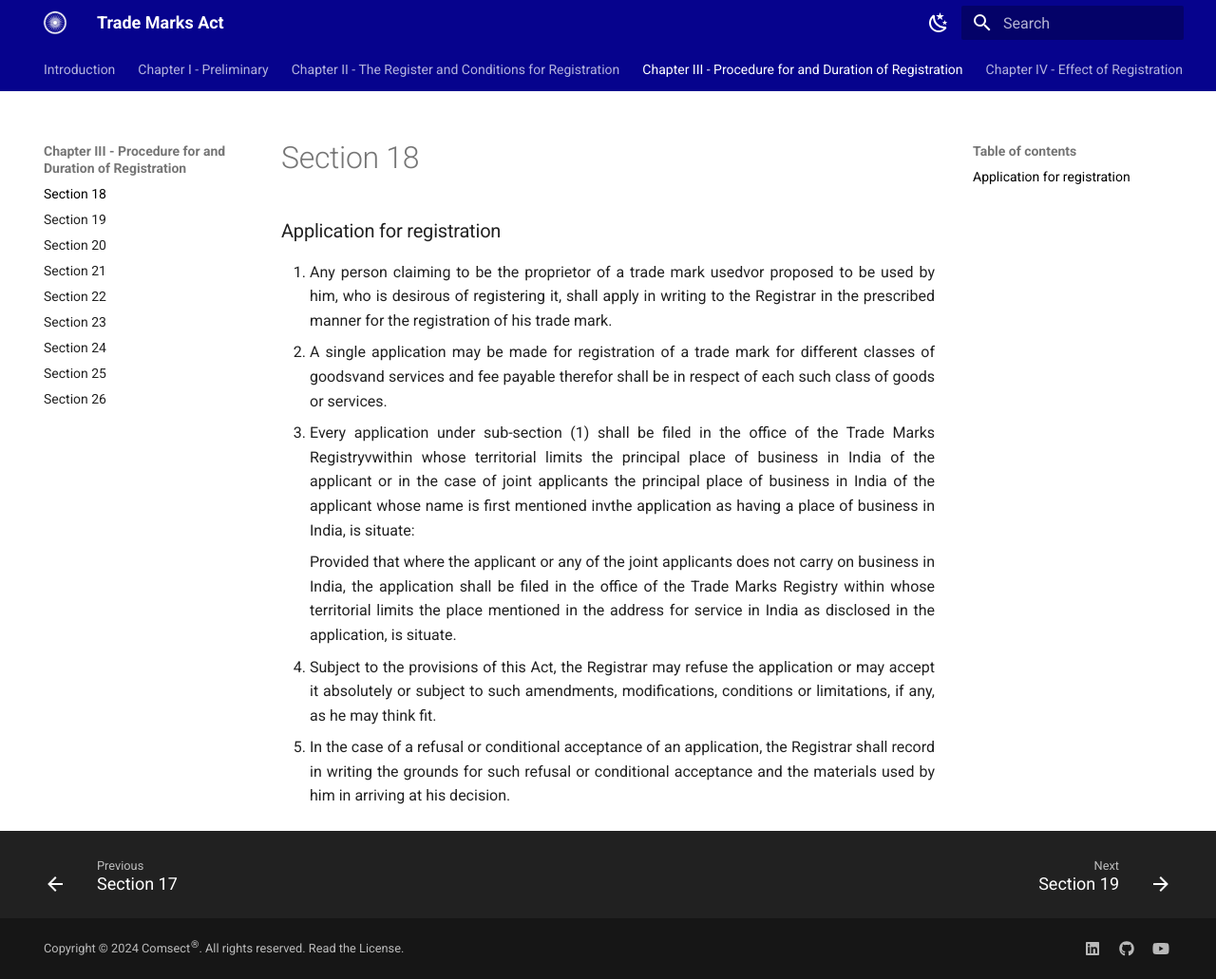
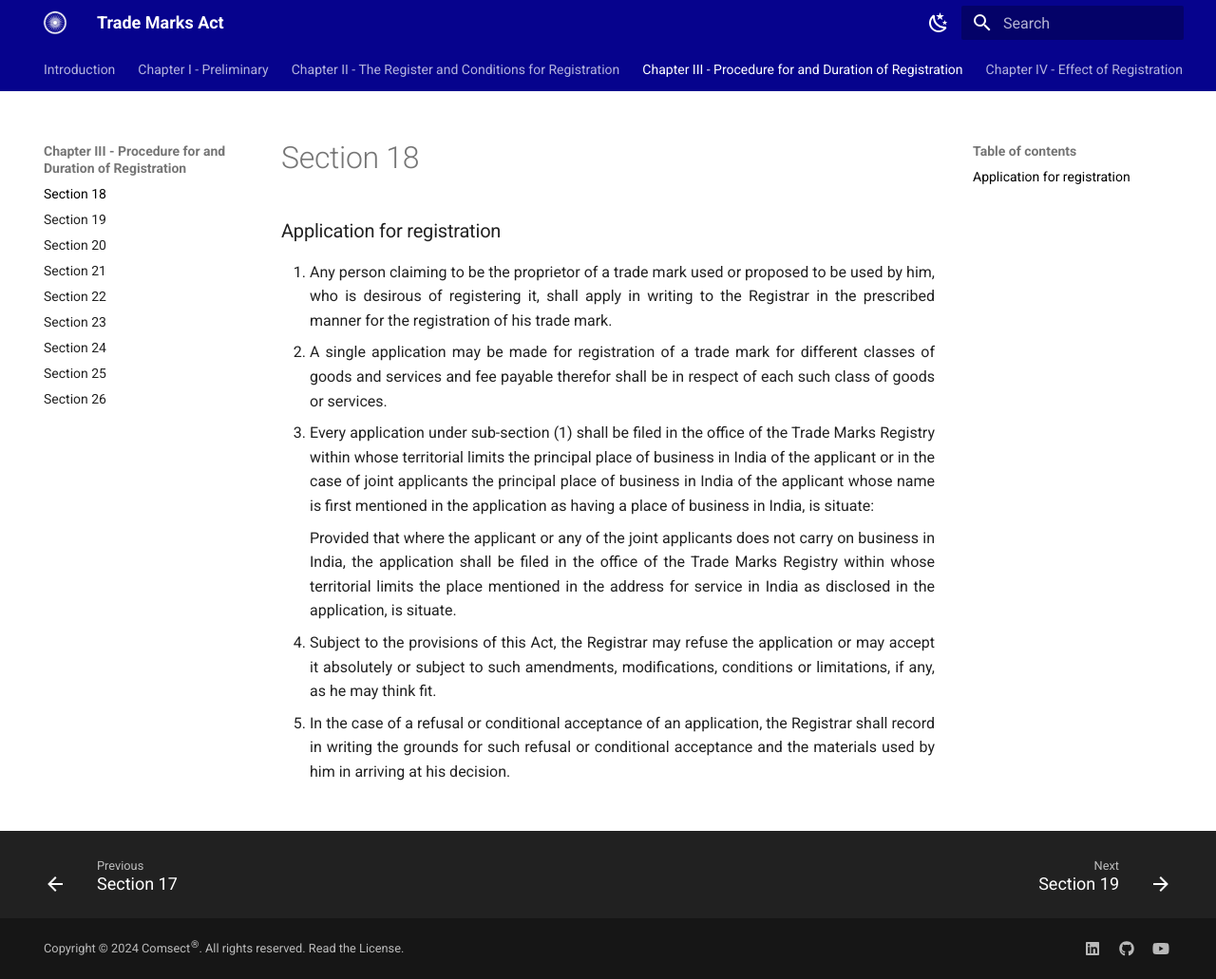
Before and after one commit to comsect/trademarks-act, an MkDocs documentation site: the page built from docs/en/18.md, in a window 1280 px wide and 1031 px high. Shown: the whole window at 95% size. Built offline with MkDocs 1.6.1 and Material for MkDocs 9.7.7, drawn with Linux system fonts in a browser that asks for light colours.

Commit message:
fix typo

```diff
--- a/docs/en/18.md
+++ b/docs/en/18.md
@@ -4,8 +4,8 @@ description: Application for registration
 
 ### Application for registration
 
-1. Any person claiming to be the proprietor of a trade mark usedvor proposed to be used by him, who is desirous of registering it, shall apply in writing to the Registrar in the prescribed manner for the registration of his trade mark.
-2. A single application may be made for registration of a trade mark for different classes of goodsvand services and fee payable therefor shall be in respect of each such class of goods or services.
-3. Every application under sub-section (1) shall be filed in the office of the Trade Marks Registryvwithin whose territorial limits the principal place of business in India of the applicant or in the case of joint applicants the principal place of business in India of the applicant whose name is first mentioned invthe application as having a place of business in India, is situate:</p>Provided that where the applicant or any of the joint applicants does not carry on business in India, the application shall be filed in the office of the Trade Marks Registry within whose territorial limits the place mentioned in the address for service in India as disclosed in the application, is situate.
+1. Any person claiming to be the proprietor of a trade mark used or proposed to be used by him, who is desirous of registering it, shall apply in writing to the Registrar in the prescribed manner for the registration of his trade mark.
+2. A single application may be made for registration of a trade mark for different classes of goods and services and fee payable therefor shall be in respect of each such class of goods or services.
+3. Every application under sub-section (1) shall be filed in the office of the Trade Marks Registry within whose territorial limits the principal place of business in India of the applicant or in the case of joint applicants the principal place of business in India of the applicant whose name is first mentioned in the application as having a place of business in India, is situate:</p>Provided that where the applicant or any of the joint applicants does not carry on business in India, the application shall be filed in the office of the Trade Marks Registry within whose territorial limits the place mentioned in the address for service in India as disclosed in the application, is situate.
 4. Subject to the provisions of this Act, the Registrar may refuse the application or may accept it absolutely or subject to such amendments, modifications, conditions or limitations, if any, as he may think fit.
 5. In the case of a refusal or conditional acceptance of an application, the Registrar shall record in writing the grounds for such refusal or conditional acceptance and the materials used by him in arriving at his decision.
```
Also changed, not shown: docs/en/1.md (+1 -1 lines).
